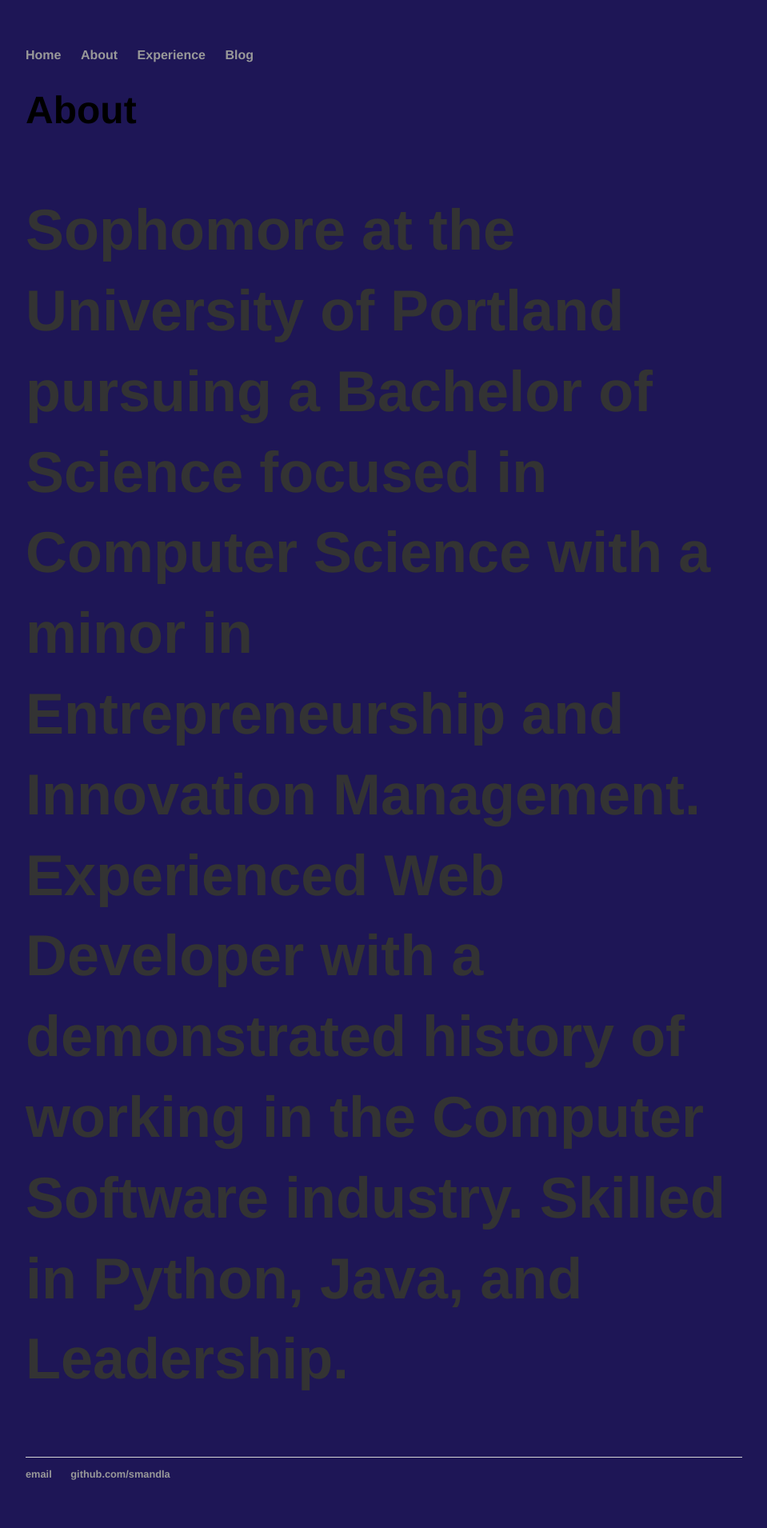
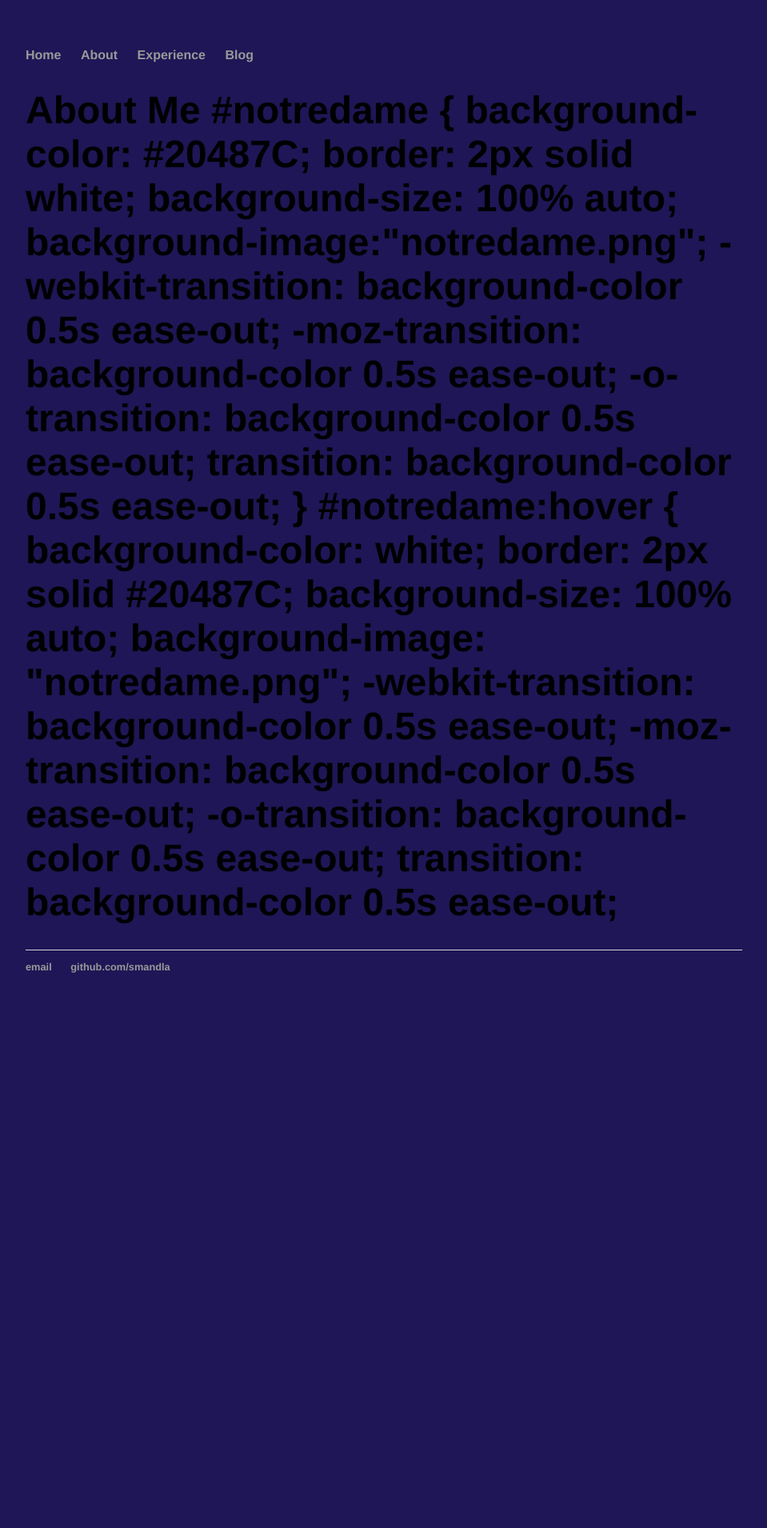
Before and after one commit to smandla/smandla.github.io, a Jekyll site: the page built from about/index.html, in a window 1280 px wide. Shown: the whole page at 80% size, without its empty margins (160-1119 px from the left). Built offline with Jekyll 4.4.1, drawn with Linux system fonts in a browser that asks for light colours; after the commit the page ends 1276 px from its top, so only the background shows below that.

Commit message:
Update index.html

```diff
--- a/about/index.html
+++ b/about/index.html
@@ -3,7 +3,24 @@ layout: default
 title: About Srikavya Mandla
 ---
 		<div class="about">
-                        <h1>About</hl>
-                        <p> Sophomore at the University of Portland pursuing a Bachelor of Science focused in Computer Science with a minor in Entrepreneurship and Innovation Management. Experienced Web Developer with a demonstrated history of working in the Computer Software industry. Skilled in Python, Java, and Leadership.</p>
-
+                        <h1>About Me</hl>
+                        #notredame {
+  background-color: #20487C;
+  border: 2px solid white;
+  background-size: 100% auto;
+  background-image:"notredame.png";
+  -webkit-transition: background-color 0.5s ease-out;
+  -moz-transition: background-color 0.5s ease-out;
+  -o-transition: background-color 0.5s ease-out;
+  transition: background-color 0.5s ease-out;
+}
+#notredame:hover {
+  background-color: white;
+  border: 2px solid #20487C;
+  background-size: 100% auto;
+  background-image: "notredame.png";
+  -webkit-transition: background-color 0.5s ease-out;
+  -moz-transition: background-color 0.5s ease-out;
+  -o-transition: background-color 0.5s ease-out;
+  transition: background-color 0.5s ease-out;
                         </div>
```
